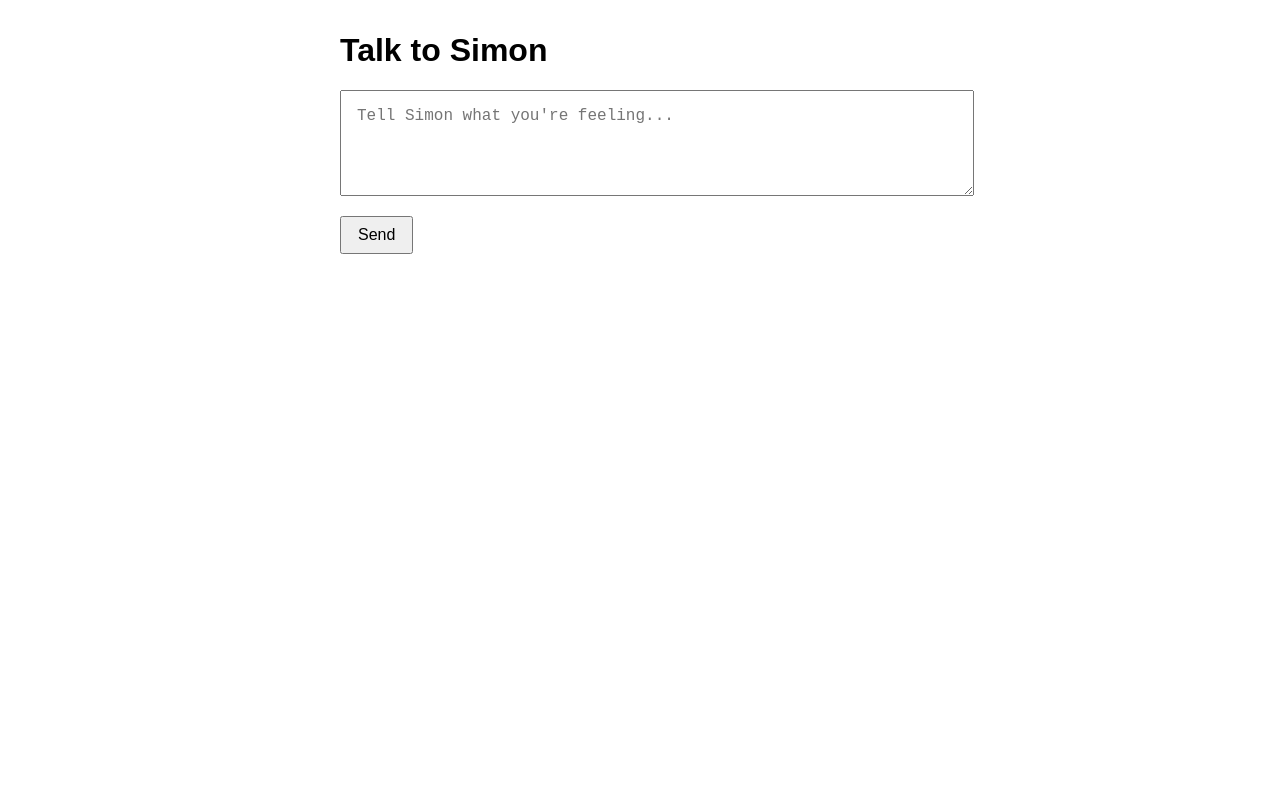
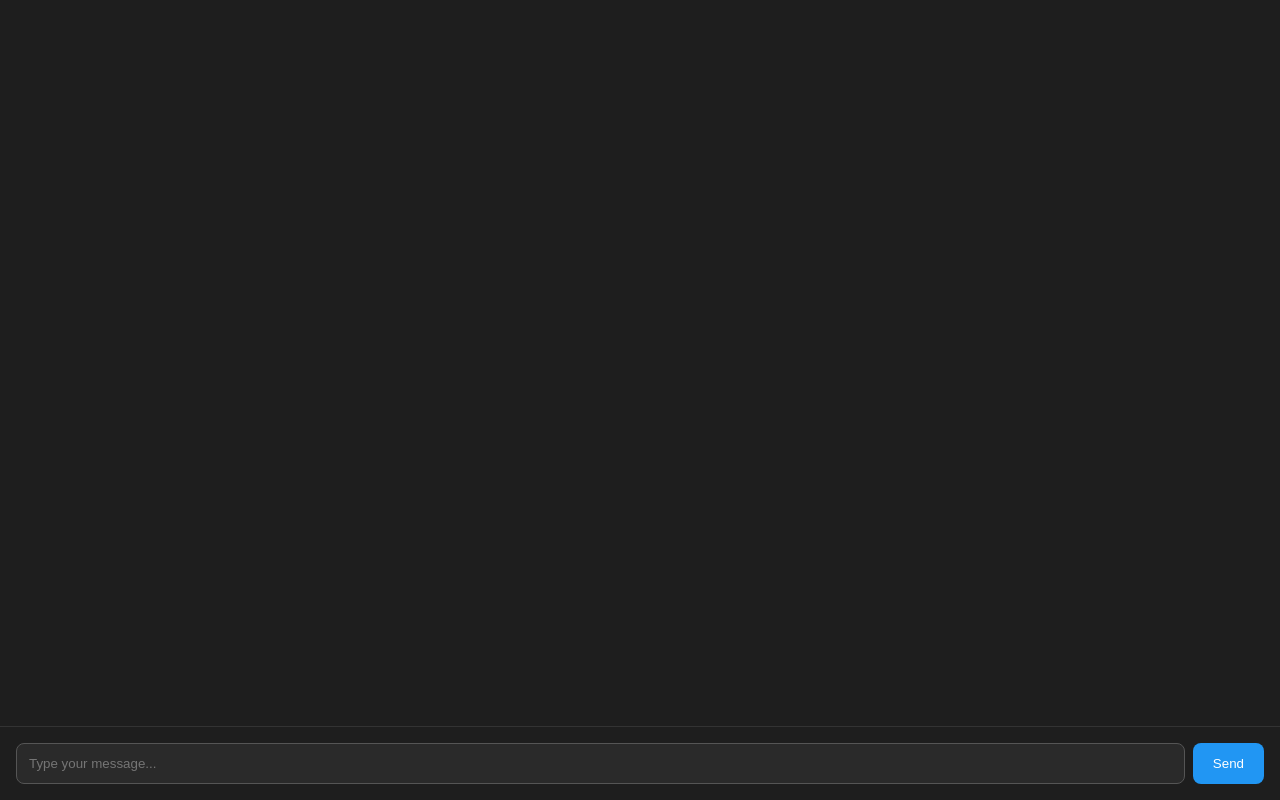
Before and after one commit to ChrisRapple/Simon_AI, a Next.js app: page /simon in a window 1280 px wide. Built offline with nearby package versions, Linux system fonts and the light colour scheme.

Commit message:
Created frontend chat UI for Simon with branded styling and scrollable interface

```diff
--- a/pages/simon.tsx
+++ b/pages/simon.tsx
@@ -1,110 +1,122 @@
-// Simon UI lives here - forced build trigger
+import { useState } from 'react';
 
-import { useState, useEffect } from "react";
-import { useRouter } from "next/router";
+interface Message {
+  role: 'user' | 'assistant';
+  content: string;
+}
 
-export default function Simon() {
-  const [input, setInput] = useState("");
-  const [messages, setMessages] = useState<{ role: string; content: string }[]>([]);
+export default function SimonPage() {
+  const [messages, setMessages] = useState<Message[]>([]);
+  const [input, setInput] = useState('');
   const [loading, setLoading] = useState(false);
-  const [isAdmin, setIsAdmin] = useState(false);
-  const router = useRouter();
 
-  useEffect(() => {
-    const adminFlag = router.query.admin === "true";
-    setIsAdmin(adminFlag);
-  }, [router.query]);
+  const sendMessage = async () => {
+    if (!input.trim()) return;
 
-  const handleSend = async () => {
-    if (!input.trim()) return;
-const systemPrompt = {
-  role: "system",
-  content:
-    "You are Simon — the world’s most compassionate and thoughtful grief counselor AI. You never give medical advice. You help users process grief, loss, trauma, and existential questions.",
-};
-
-const baseMessages = messages.length ? messages : [systemPrompt];
-const updatedMessages = [...baseMessages, { role: "user", content: input }];
-
-    setMessages(updatedMessages);
-    setInput("");
+    const newMessages = [...messages, { role: 'user', content: input }];
+    setMessages(newMessages);
+    setInput('');
     setLoading(true);
 
     try {
-      const res = await fetch("/api/simon", {
-        method: "POST",
-        headers: { "Content-Type": "application/json" },
-        body: JSON.stringify({ messages: updatedMessages }),
+      const res = await fetch('/api/simon', {
+        method: 'POST',
+        headers: { 'Content-Type': 'application/json' },
+        body: JSON.stringify({ messages: newMessages }),
       });
 
       const data = await res.json();
-      const reply = data.reply || "Simon didn't respond.";
-setMessages([...updatedMessages, { role: "assistant", content: reply }]);
-
+      if (data.reply) {
+        setMessages([...newMessages, { role: 'assistant', content: data.reply }]);
+      }
     } catch (error) {
-      console.error("Simon failed:", error);
-      setMessages([...updatedMessages, { role: "assistant", content: "Something went wrong." }]);
+      setMessages([...newMessages, { role: 'assistant', content: '⚠️ Simon is unavailable right now.' }]);
     } finally {
       setLoading(false);
     }
   };
 
   return (
-    <div style={{ maxWidth: 600, margin: "2rem auto", fontFamily: "sans-serif" }}>
-      <h1>Talk to Simon</h1>
-
-      <div style={{ whiteSpace: "pre-wrap", marginBottom: "1rem" }}>
-        {messages.map((msg, index) => (
-          <div key={index} style={{ marginBottom: "1rem" }}>
-            <strong>{msg.role === "user" ? "You" : "Simon"}:</strong> {msg.content}
+    <div style={{
+      backgroundColor: '#1E1E1E',
+      color: '#FFFFFF',
+      height: '100vh',
+      display: 'flex',
+      flexDirection: 'column',
+      fontFamily: 'sans-serif'
+    }}>
+      <div style={{
+        flex: 1,
+        padding: '20px',
+        overflowY: 'auto',
+        display: 'flex',
+        flexDirection: 'column',
+        gap: '16px'
+      }}>
+        {messages.map((msg, idx) => (
+          <div
+            key={idx}
+            style={{
+              alignSelf: msg.role === 'user' ? 'flex-end' : 'flex-start',
+              backgroundColor: msg.role === 'user' ? '#333' : '#2196F3',
+              color: '#fff',
+              padding: '12px 16px',
+              borderRadius: '16px',
+              maxWidth: '70%',
+              whiteSpace: 'pre-wrap'
+            }}
+          >
+            {msg.content}
           </div>
         ))}
-        {loading && <p>Simon is thinking...</p>}
+        {loading && (
+          <div style={{
+            backgroundColor: '#2196F3',
+            color: '#fff',
+            padding: '12px 16px',
+            borderRadius: '16px',
+            maxWidth: '70%'
+          }}>
+            Simon is typing...
+          </div>
+        )}
       </div>
 
-      <textarea
-        rows={4}
-        value={input}
-        onChange={(e) => setInput(e.target.value)}
-        style={{ width: "100%", padding: "1rem", fontSize: "1rem" }}
-        placeholder="Tell Simon what you're feeling..."
-      />
-
-      <button
-        onClick={handleSend}
-        style={{ marginTop: "1rem", padding: "0.5rem 1rem", fontSize: "1rem" }}
-      >
-        Send
-      </button>
-
-      {isAdmin && (
-        <div
+      <div style={{
+        padding: '16px',
+        borderTop: '1px solid #333',
+        display: 'flex',
+        backgroundColor: '#1E1E1E'
+      }}>
+        <input
+          value={input}
+          onChange={(e) => setInput(e.target.value)}
+          onKeyDown={(e) => e.key === 'Enter' && sendMessage()}
+          placeholder="Type your message..."
           style={{
-            background: "#f0f0f0",
-            padding: "1rem",
-            marginTop: "2rem",
-            fontSize: "0.85rem",
-            borderRadius: "8px",
-            position: "relative",
+            flex: 1,
+            padding: '12px',
+            borderRadius: '8px',
+            border: '1px solid #555',
+            backgroundColor: '#2A2A2A',
+            color: '#fff',
+            marginRight: '8px'
+          }}
+        />
+        <button
+          onClick={sendMessage}
+          style={{
+            backgroundColor: '#2196F3',
+            color: '#fff',
+            border: 'none',
+            borderRadius: '8px',
+            padding: '12px 20px',
+            cursor: 'pointer'
           }}
         >
-          <strong>🔧 Admin Debug Log:</strong>
-          <button
-            onClick={() => navigator.clipboard.writeText(JSON.stringify(messages, null, 2))}
-            style={{
-              position: "absolute",
-              top: "1rem",
-              right: "1rem",
-              padding: "0.25rem 0.5rem",
-              fontSize: "0.75rem",
-              cursor: "pointer",
-            }}
-          >
-            Copy
-          </button>
-          <pre style={{ marginTop: "1.5rem" }}>{JSON.stringify(messages, null, 2)}</pre>
-        </div>
-      )}
+          Send
+        </button>
+      </div>
     </div>
   );
 }
```
